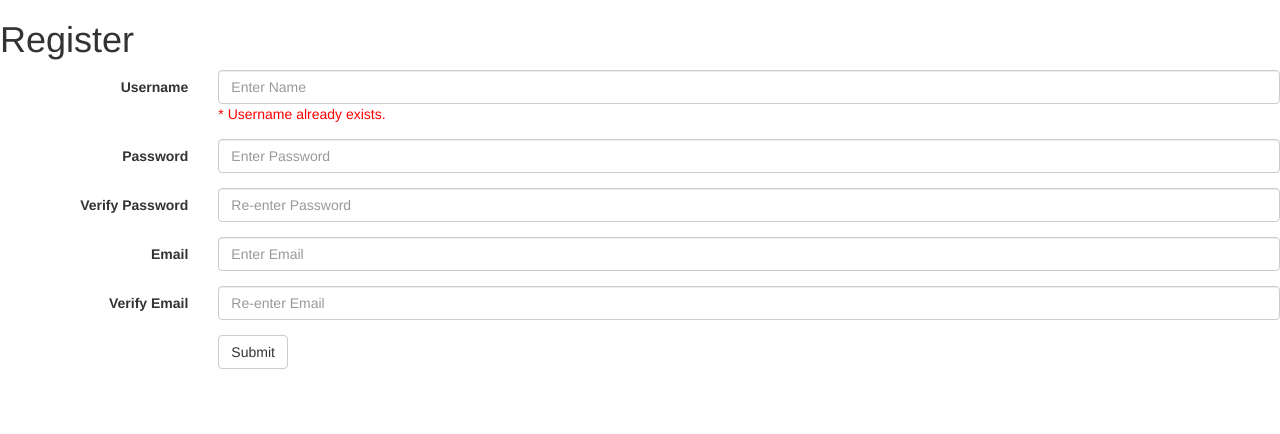
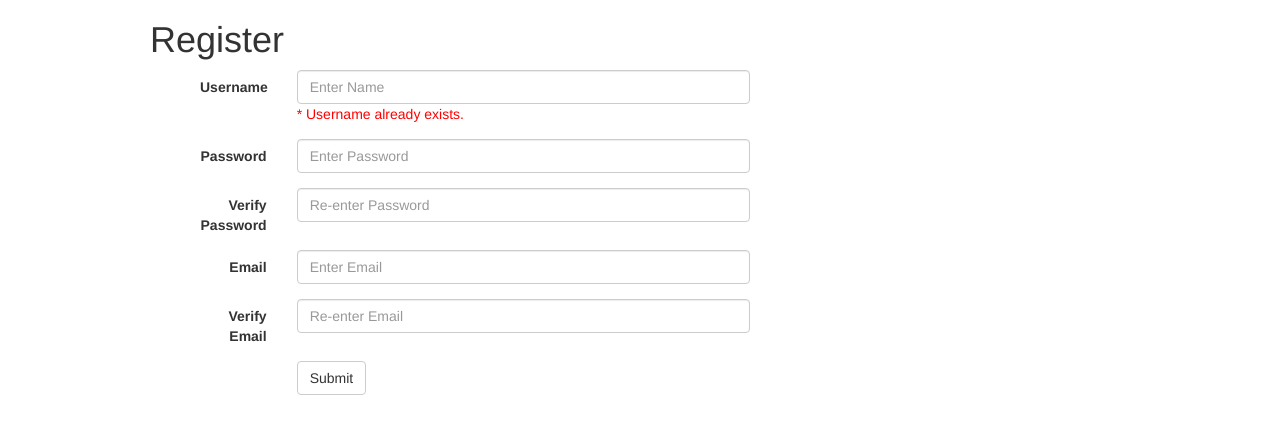
Before and after one commit to Trip09/clickFraudCapstone, a PHP site: page /registration.php?error=1 in a window 1280 px wide. Shown: the part 62-496 px from the top of the page. Run offline with PHP 8.4, Linux system fonts and the light colour scheme; the visitor is signed in with stand-in values (Sample User, id 1); data that the repository does not hold is empty; some libraries are stand-ins or nearby versions.

Commit message:
Updated client.css with customizations for the registration.php and navbar

```diff
--- a/clientPage/css/client.css
+++ b/clientPage/css/client.css
@@ -28,6 +28,15 @@
 .login-form .btn  {
   margin-left: 15px;
   padding-top: 8px;
+}
+
+#regForm {
+  margin-left: 150px;
+  width: 600px;
+}
+
+#form1 {
+  margin-left: 50px;
 }
 
 
```
